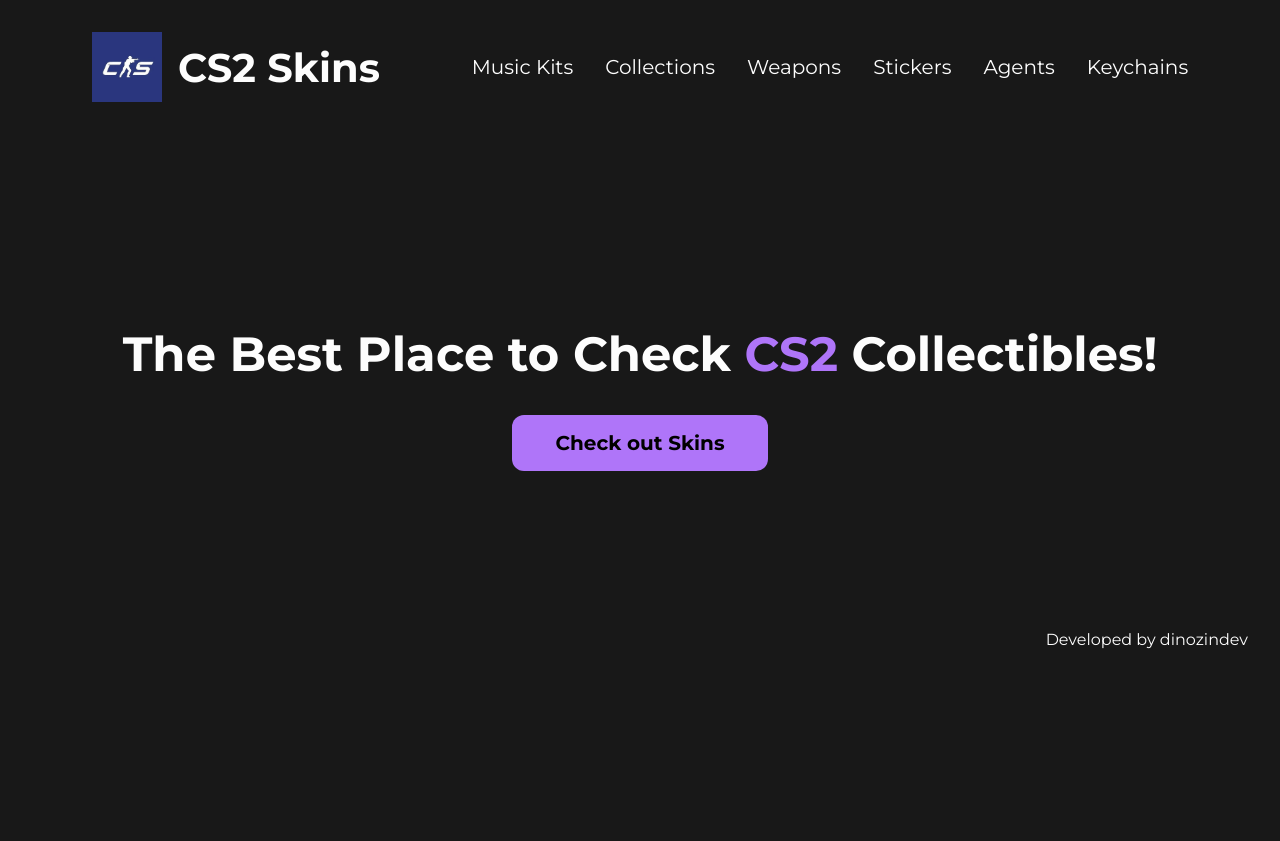
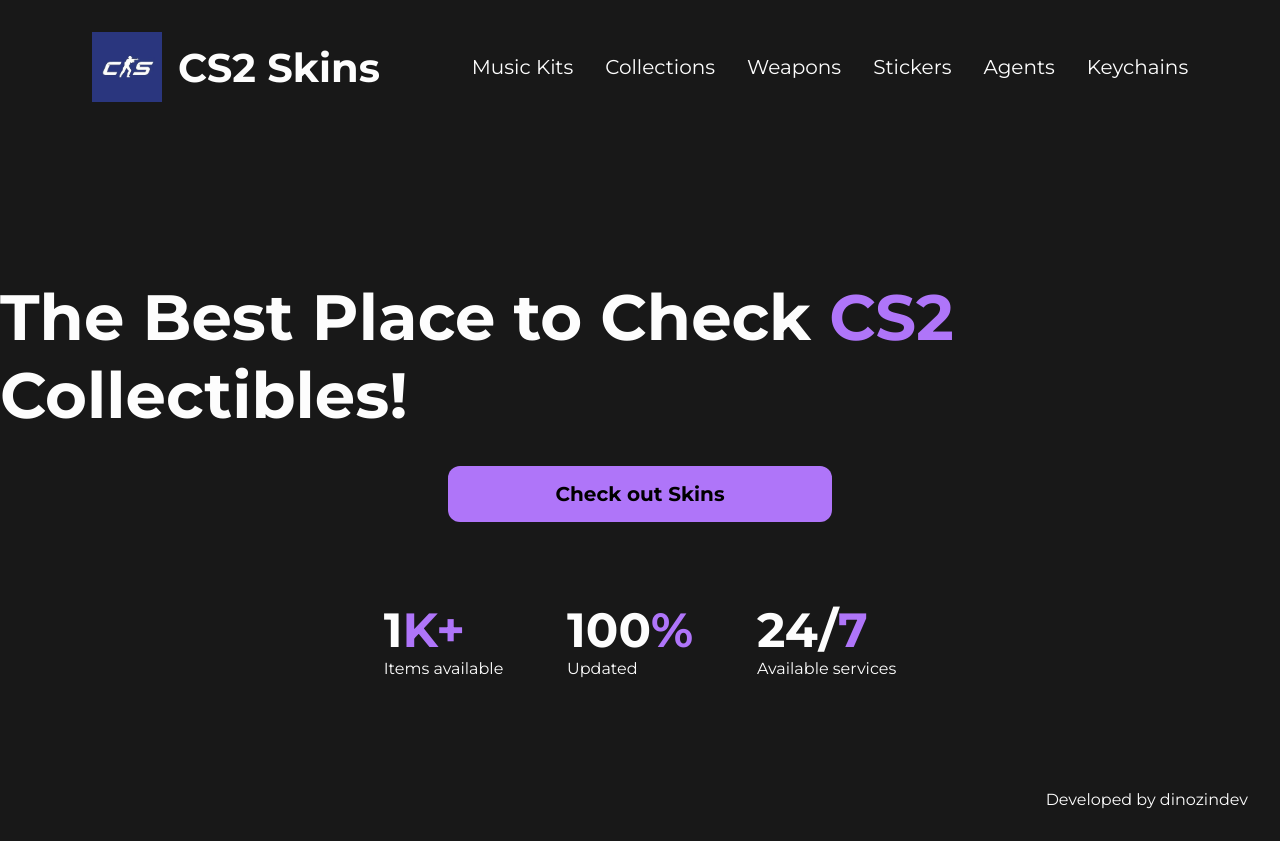
Before and after one commit to dinozindev/cs2-skins, a React (Vite) app: page / in a window 1280 px wide. Before the commit the page ends 800 px from the top, so only its background shows below. Built offline with nearby package versions, Linux system fonts and the light colour scheme; a web font is replaced by a local one.

Commit message:
finishing home and adding error404 page

```diff
--- a/src/App.tsx
+++ b/src/App.tsx
@@ -8,6 +8,7 @@
 import Keychains from "./components/Keychains/Keychains"
 import Header from "./components/Header/Header"
 import Footer from "./components/Footer/Footer"
+import Error404 from "./components/Error404/Error404"
 
 const App = () => {
   return (
@@ -22,6 +23,7 @@
         <Route path='/stickers' element={<Stickers />}></Route>
         <Route path='/agents' element={<Agents />}></Route>
         <Route path='/keychains' element={<Keychains />}></Route>
+        <Route path="/*" element={<Error404 />}></Route>
       </Routes>
       <Footer />
     </main>
--- /dev/null
+++ b/src/components/Error404/Error404.tsx
@@ -0,0 +1,23 @@
+import styled from "styled-components";
+
+const Error404Main = styled.div`
+    height: 70vh;
+    display:flex;
+    align-items: center;
+    justify-content: center;
+    h2 {
+    text-align: center;
+    font-size: 60px;
+    padding-bottom: 6rem;
+    }
+`
+
+const Error404 = () => {
+  return (
+    <Error404Main>
+      <h2>Error 404 - Page not Found</h2>
+    </Error404Main>
+  )
+}
+
+export default Error404;
--- a/src/components/Home/Home.tsx
+++ b/src/components/Home/Home.tsx
@@ -3,18 +3,27 @@
 
 const HomeMain = styled.div`
 display:flex;
-justify-content: center;
+justify-content: space-evenly;
 align-items: center;
 flex-direction: column;
+height: 70vh;
+  b {
+    color: #AF75F9;
+  }
+`
+
+const HomeBanner = styled.div`
+display:flex;
+flex-direction: column;
+align-items: center;
 gap: 2rem;
-height: 50vh;
   h2 {
-    font-size: 48px;
+    font-size: 64px;
   }
   a {
     border: none;
     background-color: #AF75F9;
-    width: 20%;
+    width: 30%;
     padding: 1rem 0;
     font-size: 20px;
     border-radius: 12px;
@@ -29,8 +38,18 @@
     background-color: #281F32;
     transition: 0.2s;
   }
-  b {
-    color: #AF75F9;
+`
+
+const FeaturesDiv = styled.div`
+  display:flex;
+  justify-content: space-evenly;
+  width: 50%;
+`
+
+const Feature = styled.div`
+  h3 {
+    font-size: 48px;
+
   }
 `
 
@@ -38,8 +57,24 @@
   return (
     <>
     <HomeMain>
+      <HomeBanner>
         <h2>The Best Place to Check <b>CS2</b> Collectibles!</h2>
         <Link to='/weapons'>Check out Skins</Link>
+        </HomeBanner>
+        <FeaturesDiv>
+          <Feature>
+            <h3>1<b>K+</b></h3>
+            <p>Items available</p>
+          </Feature>
+          <Feature>
+            <h3>100<b>%</b></h3>
+            <p>Updated</p>
+          </Feature>
+          <Feature>
+            <h3>24/<b>7</b></h3>
+            <p>Available services</p>
+          </Feature>
+        </FeaturesDiv>
     </HomeMain>
     </>
 
```
